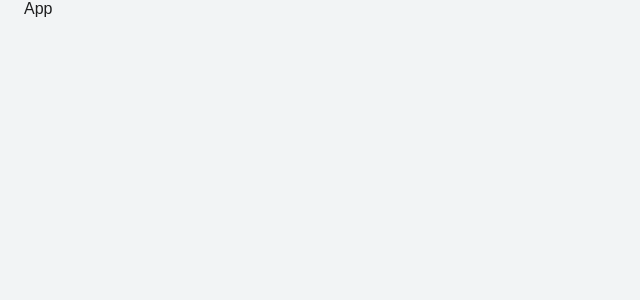
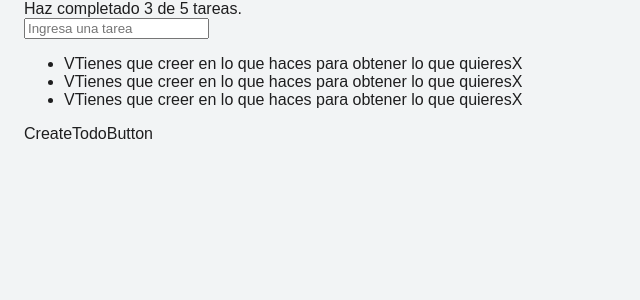
Before and after one commit to wlaurentec/todo-app, a React (Create React App) app: page / in a window 1280 px wide. Shown: the top 300 px of the page, without its empty margins (0-640 px from the left). Built offline with nearby package versions, Linux system fonts and the light colour scheme.

Commit message:
todo list basic form

```diff
--- a/src/App.js
+++ b/src/App.js
@@ -1,9 +1,23 @@
-import React from 'react'
+import TodoCounter from "./TodoCounter";
+import TodoSearch from "./TodoSearch";
+import TodoList from "./TodoList";
+import CreateTodoButton from "./CreateTodoButton";
+import TodoItem from "./TodoItem";
+
 
 const App = () => {
   return (
-    <div>App</div>
-  )
-}
+    <div>
+      <TodoCounter />
+      <TodoSearch />
+      <TodoList>
+        <TodoItem />
+        <TodoItem />
+        <TodoItem />
+      </TodoList>
+      <CreateTodoButton />
+    </div>
+  );
+};
 
-export default App
+export default App;
--- /dev/null
+++ b/src/CreateTodoButton.js
@@ -0,0 +1,9 @@
+import React from 'react'
+
+const CreateTodoButton = () => {
+  return (
+    <div>CreateTodoButton</div>
+  )
+}
+
+export default CreateTodoButton
--- /dev/null
+++ b/src/TodoCounter.js
@@ -0,0 +1,9 @@
+import React from 'react'
+
+const TodoCount = () => {
+  return (
+    <div>Haz completado 3 de 5 tareas.</div>
+  )
+}
+
+export default TodoCount
--- /dev/null
+++ b/src/TodoItem.js
@@ -0,0 +1,13 @@
+import React from 'react'
+
+const TodoItem = () => {
+  return (
+    <li>
+      <span>V</span>
+      <span>Tienes que creer en lo que haces para obtener lo que quieres</span>
+      <span>X</span>
+    </li>
+  )
+}
+
+export default TodoItem
--- /dev/null
+++ b/src/TodoList.js
@@ -0,0 +1,9 @@
+import React from 'react'
+
+const TodoList = (props) => {
+  return (
+    <ul>{props.children}</ul>
+  )
+}
+
+export default TodoList
--- /dev/null
+++ b/src/TodoSearch.js
@@ -0,0 +1,8 @@
+
+const TodoSearch = () => {
+  return (
+    <input placeholder="Ingresa una tarea"/>
+  )
+}
+
+export default TodoSearch
```
Also changed, not shown: 1 other file (tests, documents, lock files or other folders).
